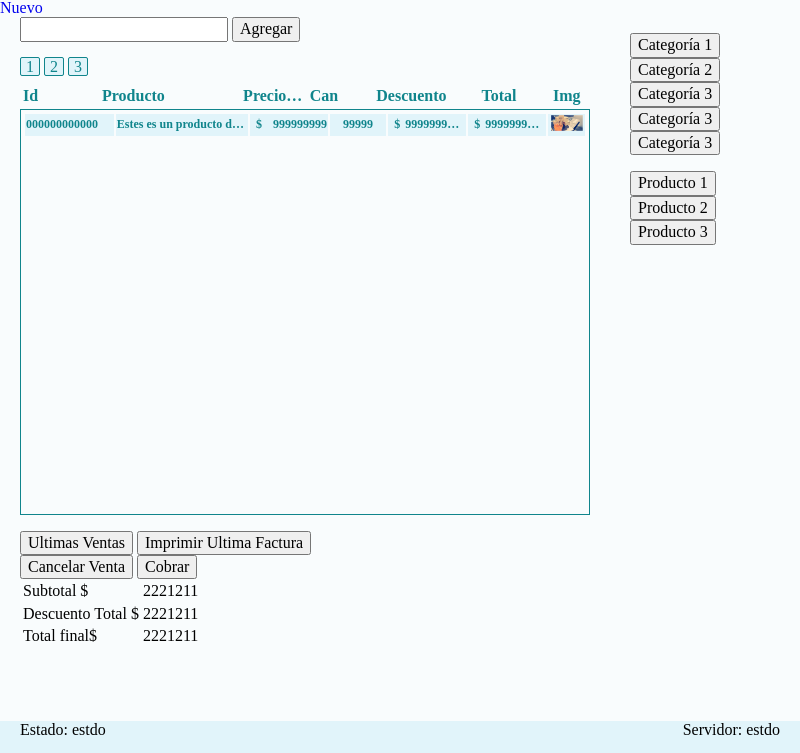
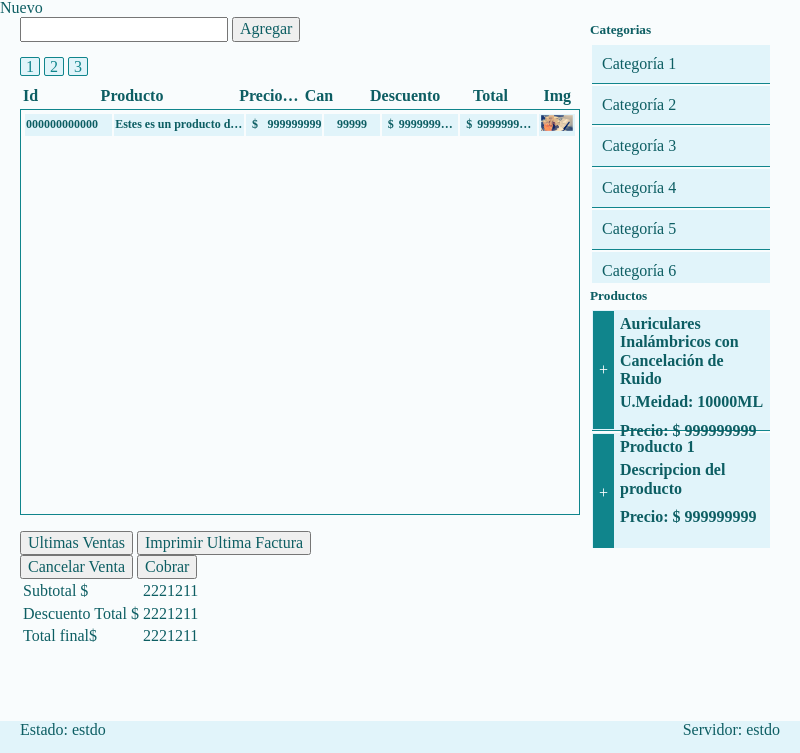
Before and after one commit to Logiventas/POS_ventas_V0.0.1, an Electron app: page src/views/index.html in a window 800 px wide. Shown: the part 65-818 px from the top of the page. Drawn offline with Linux system fonts and the light colour scheme.

Commit message:
panel-Catálogo: categorías y productos #18

```diff
--- a/src/public/js/main.js
+++ b/src/public/js/main.js
@@ -42,3 +42,12 @@ function eliminarProducto(id){
     const fila = document.getElementById(id);
     fila.remove();
 }
+
+function toggleImagen(boton) {
+    // Cambia el atributo 'data-visible' del botón entre "true" y "false"
+    var visible = boton.getAttribute('data-visible') === 'true';
+    boton.setAttribute('data-visible', !visible);
+
+    // Agrega o quita la clase 'visible' al botón
+    boton.classList.toggle('visible', !visible);
+  }
--- /dev/null
+++ b/src/sass/components/_aside.components.scss
@@ -0,0 +1,3 @@
+.panel-left{
+
+}
--- a/src/sass/generic/_reset.generic.scss
+++ b/src/sass/generic/_reset.generic.scss
@@ -1,6 +1,8 @@
 *{
     list-style:none;
     text-decoration:none;
+    user-select: none;
+    color: var(--color-tertiary-dark);
 }
 body{
   & ::-webkit-scrollbar {
--- a/src/sass/imports/_components.imports.scss
+++ b/src/sass/imports/_components.imports.scss
@@ -1,4 +1,5 @@
 @import '../components/footer.components';
 @import '../components/galery.components';
 @import '../components/menu.components';
-@import '../components/button.components'
+@import '../components/button.components';
+@import '../components/aside.components';
--- a/src/sass/imports/_objects.imports.scss
+++ b/src/sass/imports/_objects.imports.scss
@@ -3,3 +3,4 @@
 @import '../objects/prodcutos-tab.objects';
 @import '../objects/container.object';
 @import '../objects/layout.object';
+@import '../objects/panel-catalogo';
--- a/src/sass/objects/_layout.object.scss
+++ b/src/sass/objects/_layout.object.scss
@@ -14,6 +14,7 @@ html{
             }
             & aside{
                 width: 100%;
+                padding: 5px;
             }
         }
     &  footer {
--- /dev/null
+++ b/src/sass/objects/_panel-catalogo.scss
@@ -0,0 +1,91 @@
+.panel-left{
+    h5{
+        margin: 0 5px;
+    }
+}
+
+.panel-left-productos,.panel-left-categorias{
+
+
+    margin: 5px;
+    overflow-y: auto;
+    overflow-x: hidden;
+    ul{
+        padding: 0;
+        margin: 0;
+    }
+    .item-categoria,.item-producto{
+        cursor: pointer;
+    }
+}
+.panel-left-categorias{
+
+    max-height: 30vh;
+
+    li{
+        margin: 2px;
+        width: 100%;
+        background-color: var(--color-second);
+        border-bottom: solid 1px var(--color-tertiary);
+        padding: 10px;
+        display: flex;
+        justify-content: space-between;
+
+    }
+
+}
+
+.panel-left-productos{
+    font-size: 2vh;
+    font-weight: 600;
+    max-height: 30vh;
+    .item-producto{
+        height: 15vh;
+        margin: 2px;
+        input{
+            background-color: var(--color-tertiary);
+            color: white;
+            border: none;
+            cursor: pointer;
+            margin: 1px;
+            &:hover{
+                background-color: var(--color-tertiary-dark);
+            }
+        }
+        .imagen{
+            img{
+                width:100%;
+            }
+            img:hover{
+                width:200%;
+                & & + div{
+                    display: none;
+                    background-color: red;
+                }
+            }
+
+        }
+        .descripcion{
+            margin: 5px;
+        }
+    }
+    li{
+
+        width: 100%;
+        background-color: var(--color-second);
+        border-bottom: solid 1px var(--color-tertiary);
+        padding: 0;
+        display: flex;
+        justify-content: space-between;
+
+        p,h4{margin: 0;}
+        p{
+            padding: 5px 0;
+        }
+        div{
+            width: 100%;
+        }
+
+
+    }
+}
--- a/src/views/index.html
+++ b/src/views/index.html
@@ -95,20 +95,61 @@
         </div>
       </section>
       <aside class="panel-left">
+        <h5>Categorias</h5>
         <div class="panel-left-categorias">
             <ul>
-                <li><button>Categoría 1</button></li>
-                <li><button>Categoría 2</button></li>
-                <li><button>Categoría 3</button></li>
-                <li><button>Categoría 3</button></li>
-                <li><button>Categoría 3</button></li>
+                <li class="item-categoria"><a onclick="miFuncion()">Categoría 1</a></li>
+                <li class="item-categoria"><a onclick="miFuncion()">Categoría 2</a></li>
+                <li class="item-categoria"><a onclick="miFuncion()">Categoría 3</a></li>
+                <li class="item-categoria"><a onclick="miFuncion()">Categoría 4</a></li>
+                <li class="item-categoria"><a onclick="miFuncion()">Categoría 5</a></li>
+                <li class="item-categoria"><a onclick="miFuncion()">Categoría 6</a></li>
             </ul>
         </div>
+        <h5>Productos</h5>
         <div class="panel-left-productos">
-            <ul>
-                <li><button>Producto 1</button></li>
-                <li><button>Producto 2</button></li>
-                <li><button>Producto 3</button></li>
+            <ul class="productos">
+                <li class="item-producto">
+                  <input value="+" type="button">
+                  <div class="descripcion">
+                    <h4>Auriculares Inalámbricos con Cancelación de Ruido</h4>
+                    <p><strong>U.Meidad:</strong> 10000ML </p>
+                    <p><strong>Precio:</strong> <span class="moneda">$</span> <span>999999999</span></p>
+                  </div>
+                </li>
+                <li class="item-producto">
+                  <input value="+" type="button">
+                  <div class="descripcion">
+                    <h4>Producto 1</h4>
+                    <p>Descripcion del producto</p>
+                    <p>Precio: <span class="moneda">$</span> <span>999999999</span></p>
+                  </div>
+                </li>
+                <li class="item-producto">
+                  <input value="+" type="button">
+                  <div class="descripcion">
+                    <h4>Producto 1</h4>
+                    <p>Descripcion del producto</p>
+                    <p>Precio: <span class="moneda">$</span> <span>999999999</span></p>
+                  </div>
+                </li>
+                <li class="item-producto">
+                  <input value="+" type="button">
+                  <div class="descripcion">
+                    <h4>Producto 1</h4>
+                    <p>Descripcion del producto</p>
+                    <p>Precio: <span class="moneda">$</span> <span>999999999</span></p>
+                  </div>
+                </li>
+                <li class="item-producto">
+                  <input value="+" type="button">
+                  <div class="descripcion">
+                    <h4>Producto 1</h4>
+                    <p>Descripcion del producto Descripcion del producto</p>
+                    <p>Precio: <span class="moneda">$</span> <span>999999999</span></p>
+                  </div>
+                </li>
+
             </ul>
         </div>
       </aside>
```
Also changed, not shown: src/public/img/icon/editar.png (added), src/public/img/icon/eliminar.png (added), src/public/style.css, 1 other file.
